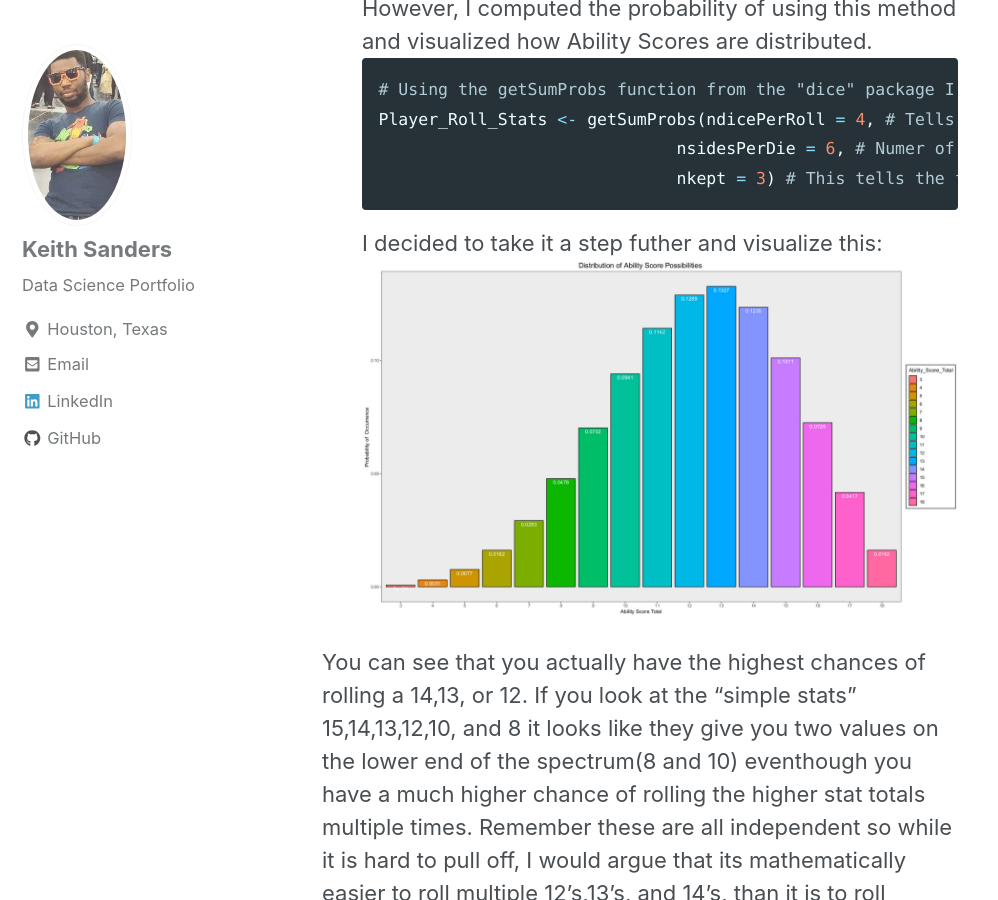
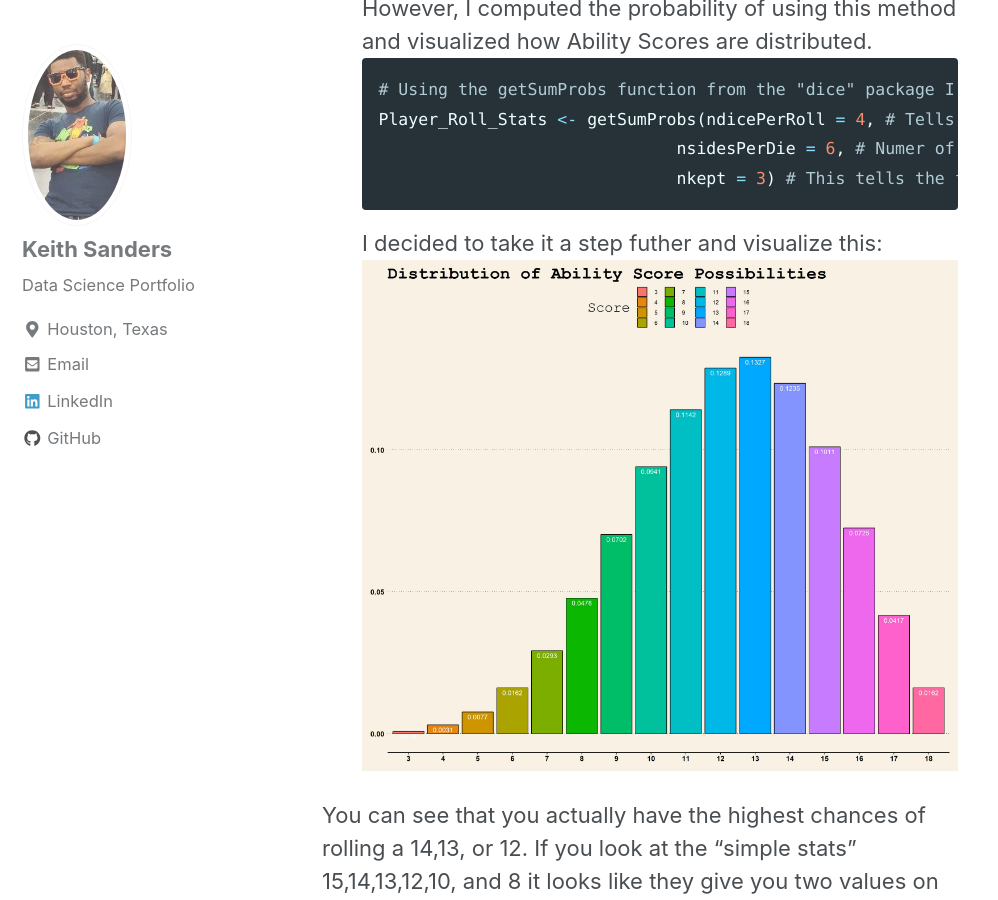
Before and after one commit to SuperKeithS/SuperKeithS.github.io, a Jekyll site: the page built from _posts/2019-02-16-D&D&R1.md, in a window 1280 px wide and 900 px high, scrolled down 3914 px. Shown: the whole window, without its empty margins (0-998 px from the left). Built offline with Jekyll 4.4.1, drawn with Linux system fonts in a browser that asks for light colours; nearby versions of some CDN libraries.

Commit message:
Changed the Ability Score Image

````diff
--- a/_posts/2019-02-16-D&D&R1.md
+++ b/_posts/2019-02-16-D&D&R1.md
@@ -56,7 +56,7 @@ Player_Roll_Stats <- getSumProbs(ndicePerRoll = 4, # Tells the function to roll
                                   nkept = 3) # This tells the function to only keep the 3 highest numbers(Rule 2)
 ```
 I decided to take it a step futher and visualize this:
-<img src="{{ site.url }}{{ site.baseurl }}/images/EDA/D&D&R/Roll_Probability.jpeg" alt="Ability Score Roll Distribution">
+<img src="{{ site.url }}{{ site.baseurl }}/images/EDA/D&D&R/PRSGF.jpeg" alt="Ability Score Roll Distribution">
 
 You can see that you actually have the highest chances of rolling a 14,13, or 12. If you look at the "simple stats" 15,14,13,12,10, and 8 it looks like they give you two values on the lower end of the spectrum(8 and 10) eventhough you have a much higher chance of rolling the higher stat totals multiple times. Remember these are all independent so while it is hard to pull off, I would argue that its mathematically easier to roll multiple 12's,13's, and 14's, than it is to roll 8's,9's, and 10's
 
````
Also changed, not shown: images/EDA/D&D&R/CSGF.jpeg (added), images/EDA/D&D&R/PRSGF.jpeg (added).
